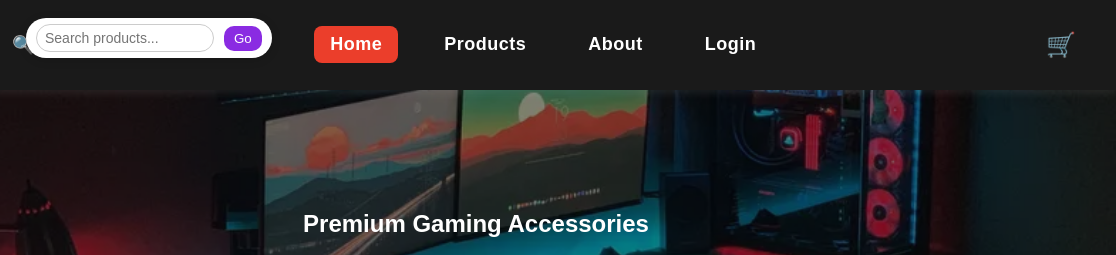
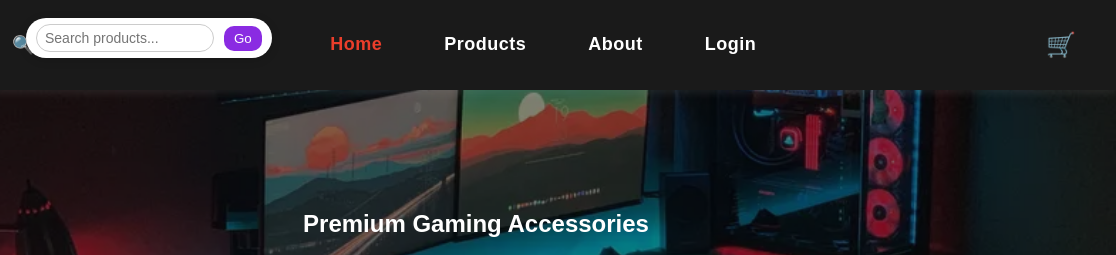
Before and after one commit to susan-gautam/E-commerce-Website, a plain HTML site: page index.html in a window 1280 px wide. In both pictures the pointer is over the link "Home". Shown: the top 255 px of the page, 164-1280 px from the left. Drawn offline with nearby package versions, Linux system fonts and the light colour scheme; no server answers.

Commit message:
Update style.css

```diff
--- a/style.css
+++ b/style.css
@@ -559,12 +559,11 @@ body {
   letter-spacing: 0.5px;     /* Clean spacing */
   padding: 8px 16px;
   border-radius: 8px;
-  transition: background-color 0.3s, color 0.3s;
+  transition: color 0.3s, color 0.3s;
 }
 
 .nav-links a:hover {
-  background-color: #eb3e2b; /* Purple hover background */
-  color: #fff;               /* Keep text white */
+  color: #eb3e2b; /* Purple hover background */               /* Keep text white */
 }
 
 
@@ -622,7 +621,7 @@ body {
 }
 
 .popup-search button:hover {
-  background: #eb3e2b;
+  background: #fafafa;
 }
 
 
```
